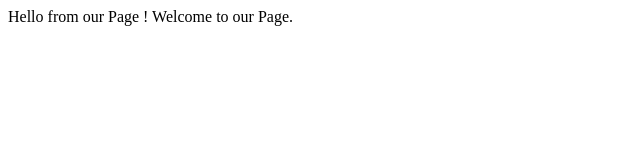
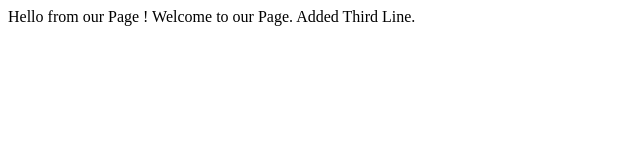
Before and after one commit to ZhuZhu61458/php_web_learning, a plain HTML site: page index.html in a window 1280 px wide. Shown: the whole page, without its empty margins (0-640 px from the left). Drawn offline with Linux system fonts and the light colour scheme.

Commit message:
added index.html

```diff
--- a/index.html
+++ b/index.html
@@ -5,6 +5,7 @@
     </head>
     <body>
         Hello from our Page ! Welcome to our Page.
+        Added Third Line.
     </body>
 
 </html>
```
